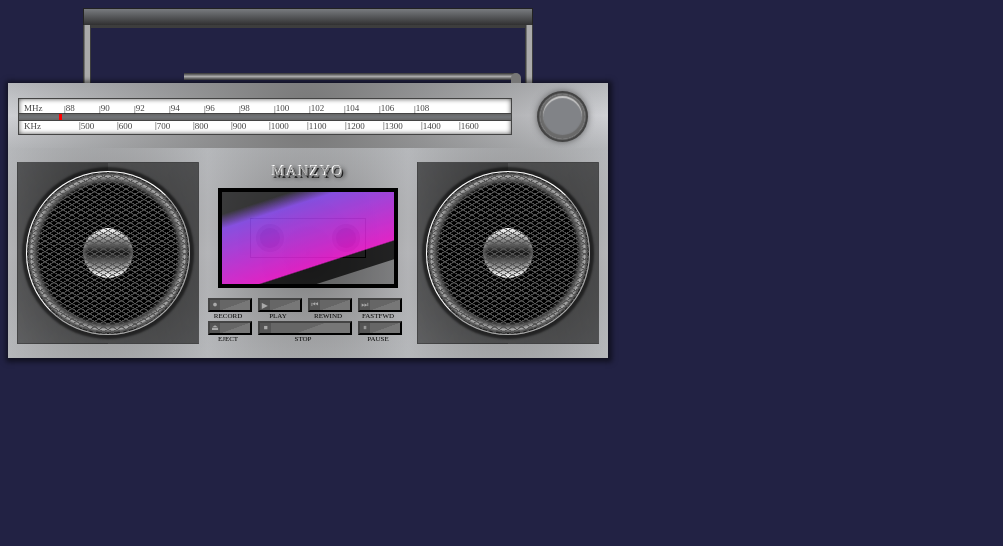
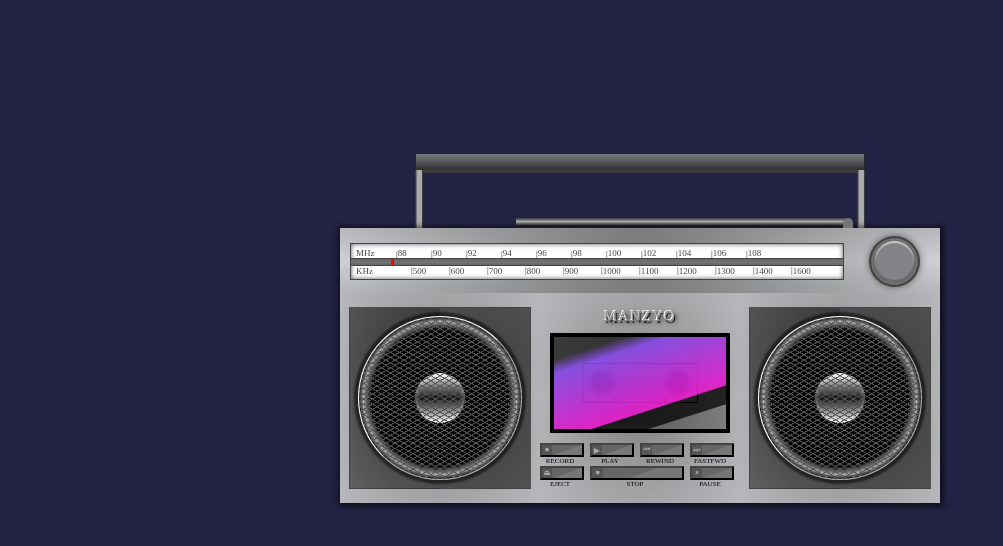
Before and after one commit to ManzDev/twitch-radiocassette, a website built with Vite: page src/index.html in a window 1280 px wide. Shown: the whole page, without its empty margins (0-1003 px from the left). Built offline with nearby package versions, Linux system fonts and the light colour scheme; files whose address does not match are found by name.

Commit message:
Center the div (backend nightmare)

```diff
--- a/src/index.css
+++ b/src/index.css
@@ -32,3 +32,9 @@
 body {
   background: #224;
 }
+
+.container {
+  display: grid;
+  place-items: center;
+  height: 80vh;
+}
```
